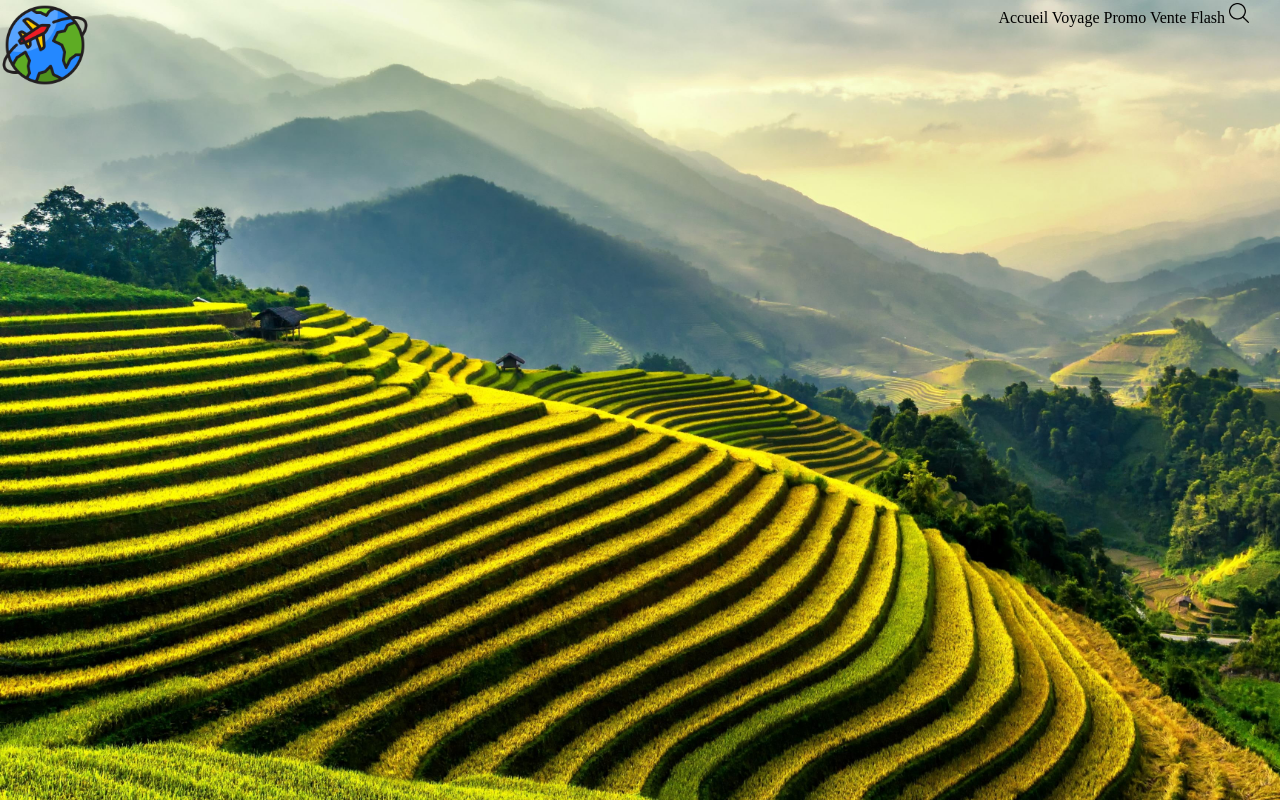
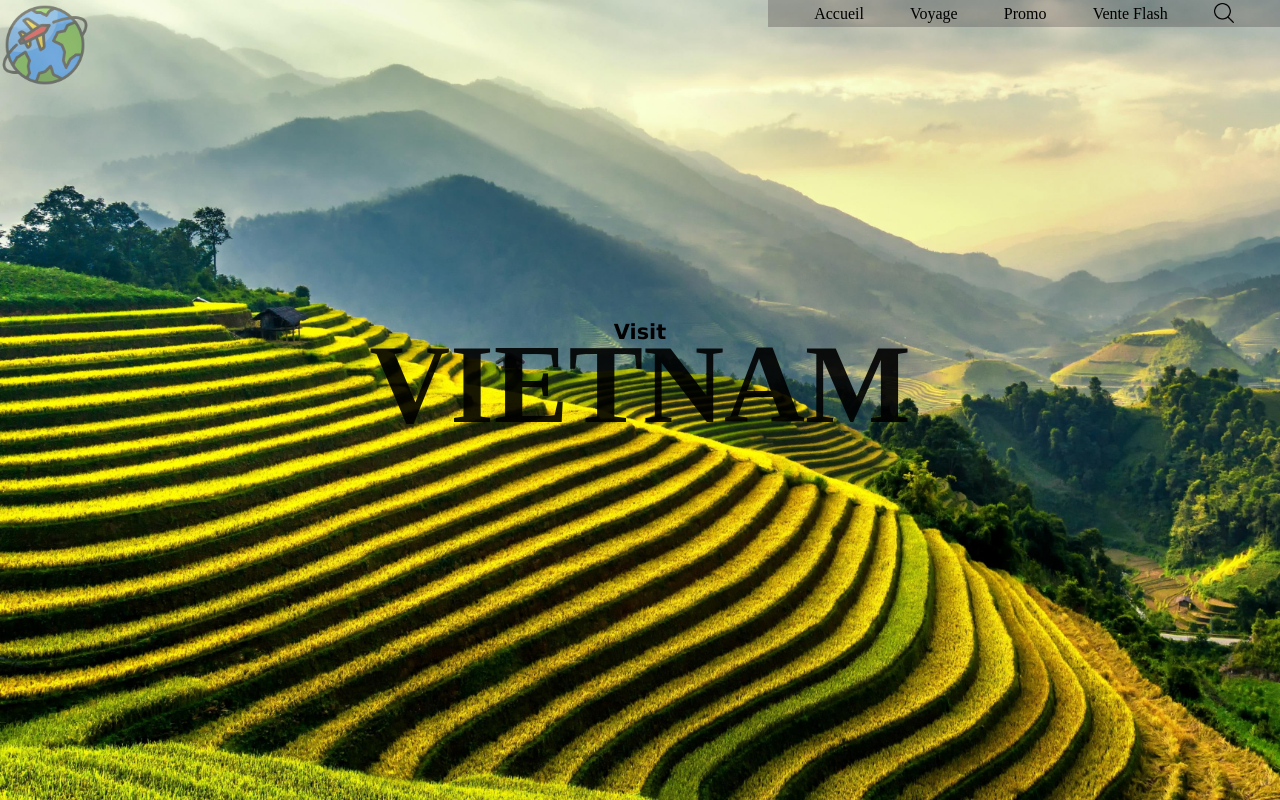
Before and after one commit to Jiji344/Copie-Ui, a website built with Vite: page Copie-UI/index.html in a window 1280 px wide. Built offline with nearby package versions, Linux system fonts and the light colour scheme.

Commit message:
depart de chez arthur
copie ui

```diff
--- a/Copie-UI/index.html
+++ b/Copie-UI/index.html
@@ -19,6 +19,8 @@
               <span><img id="loupe" src="\Image\symbole-de-linterface-de-recherche.png" alt="Bouton rechercher"></span>
             </div>
             <div class="menu">
+              <h3>Visit</h3>
+              <h1>VIETNAM</h1>
           </div>
         </div>
     </div>
--- a/Copie-UI/style.css
+++ b/Copie-UI/style.css
@@ -13,6 +13,7 @@ padding: 0%;
 .logoDeLaBoite{
     position: absolute;
     width: 90px;
+    opacity:0.5;
 }
 #loupe{
     width: 20px;
@@ -21,7 +22,53 @@ padding: 0%;
 .boutonDuHaut{
 
     position:relative;
-    left: 78%;
-    display: inline;
-    width: 10vw;
+    left: 60%;
+    display: flex;
+    align-items: center;
+    justify-content:space-evenly;
+    width: 40vw;
+    background-color: rgba(74, 69, 69, 0.336);
+
+
 }
+@keyframes anim {
+    from{opacity:0.3;}
+    to{opacity: 1;}
+
+  }
+
+
+.boutonDuHaut span:hover {
+
+   width:80px;
+   cursor: pointer;
+    animation-name: anim;
+    animation-duration: 1s;
+    animation-timing-function: ease-in-out;
+
+  }
+@font-face {
+    font-family:police;
+    src: url(\Font\Gimme Danger.ttf);
+}
+
+  h1{
+    /* background-color: blue; */
+    font-size: 700%;
+    font-family:"police";
+    position: absolute;
+    top : 40%;
+    left : 50%;
+    transform: translateX(-50%);
+    align-items: center;
+    justify-content: center;
+    opacity: 0.9;
+  }
+  h3{
+    position: absolute;
+    top : 40%;
+    left : 50%;
+    transform: translateX(-50%);
+    font-size: 130%;
+    font-family: 'Lucida Sans', 'Lucida Sans Regular', 'Lucida Grande', 'Lucida Sans Unicode', Geneva, Verdana, sans-serif;
+  }
```
Also changed, not shown: Copie-UI/counter.js (deleted, +0 -9 lines), Copie-UI/public/Font/Gimme Danger.ttf (added).
